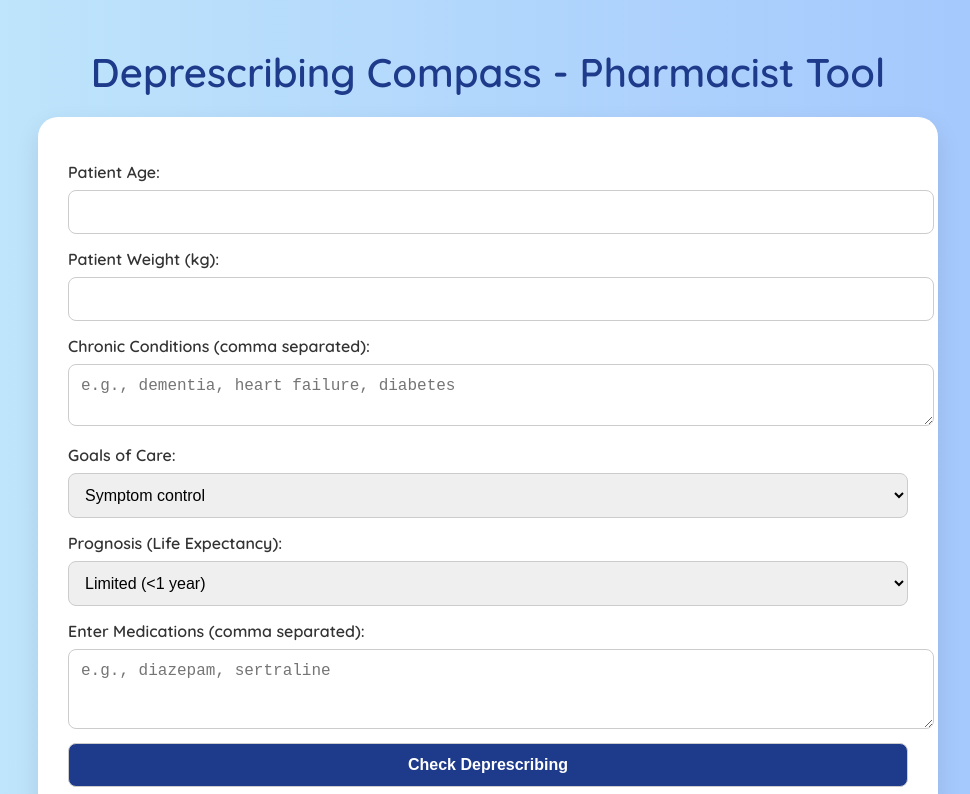
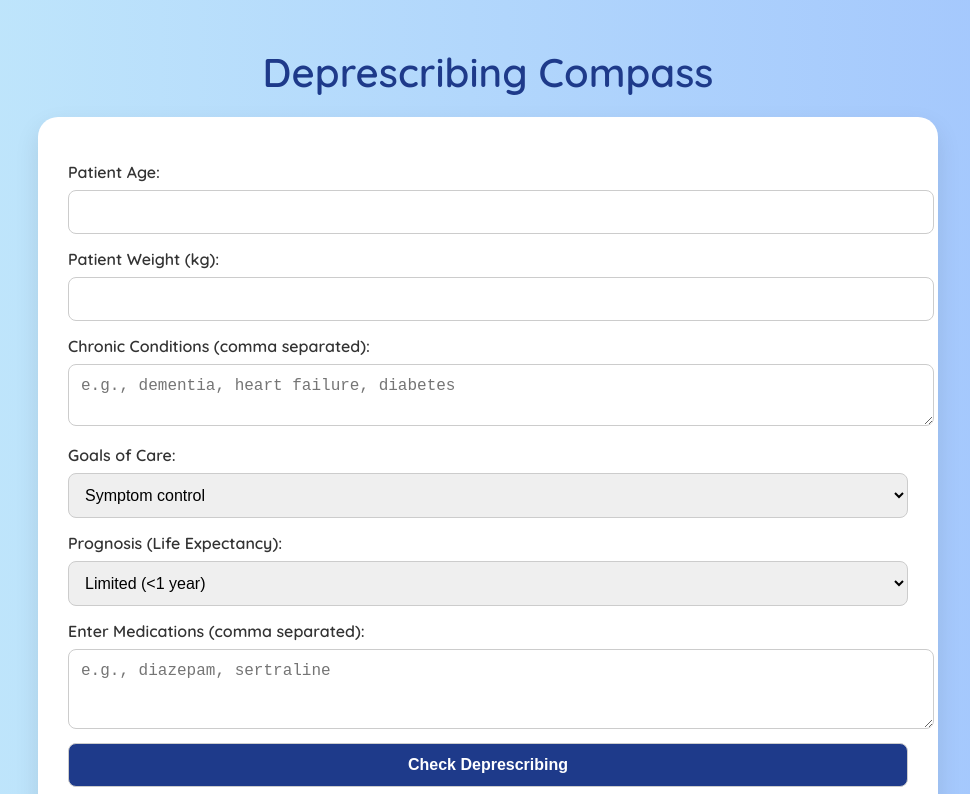
Before and after one commit to Nicolaslhli/Test-deprescribing, a plain HTML site: page index.html in a window 1280 px wide. Shown: the top 794 px of the page, without its empty margins (152-1122 px from the left). Drawn offline with Linux system fonts and the light colour scheme.

Commit message:
Update index.html

```diff
--- a/index.html
+++ b/index.html
@@ -126,7 +126,7 @@
           severity: "Moderate - May contribute to lactic acidosis in frail patients with kidney dysfunction, decreasing overall safety. In palliative care, these medications should be reconsidered as they may pose risks without significant benefits.",
           reference: "deprescribing.org",
           link: "https://deprescribing.org/wp-content/uploads/2018/08/AHG-deprescribing-algorithms-2018-English.pdf"
-          },
+        },
         "ccb": {
           recommendation: "Reduction or cessation of antihypertensive agents should be considered in patients with high falls risk, confirmed orthstatic hypotension or patients with limited life expectancy.",
           severity: "High - Contributes to hypotension or falls in frail patients, decreasing functional ability and safety. Deprescribing these agents may prevent adverse effects such as falls and dizziness, enhancing overall patient comfort.",
@@ -219,7 +219,7 @@
   </script>
 </head>
 <body>
-  <h1>Deprescribing Compass - Pharmacist Tool</h1>
+  <h1>Deprescribing Compass</h1>
 
   <div class="form-section">
     <label for="age">Patient Age:</label>
```
